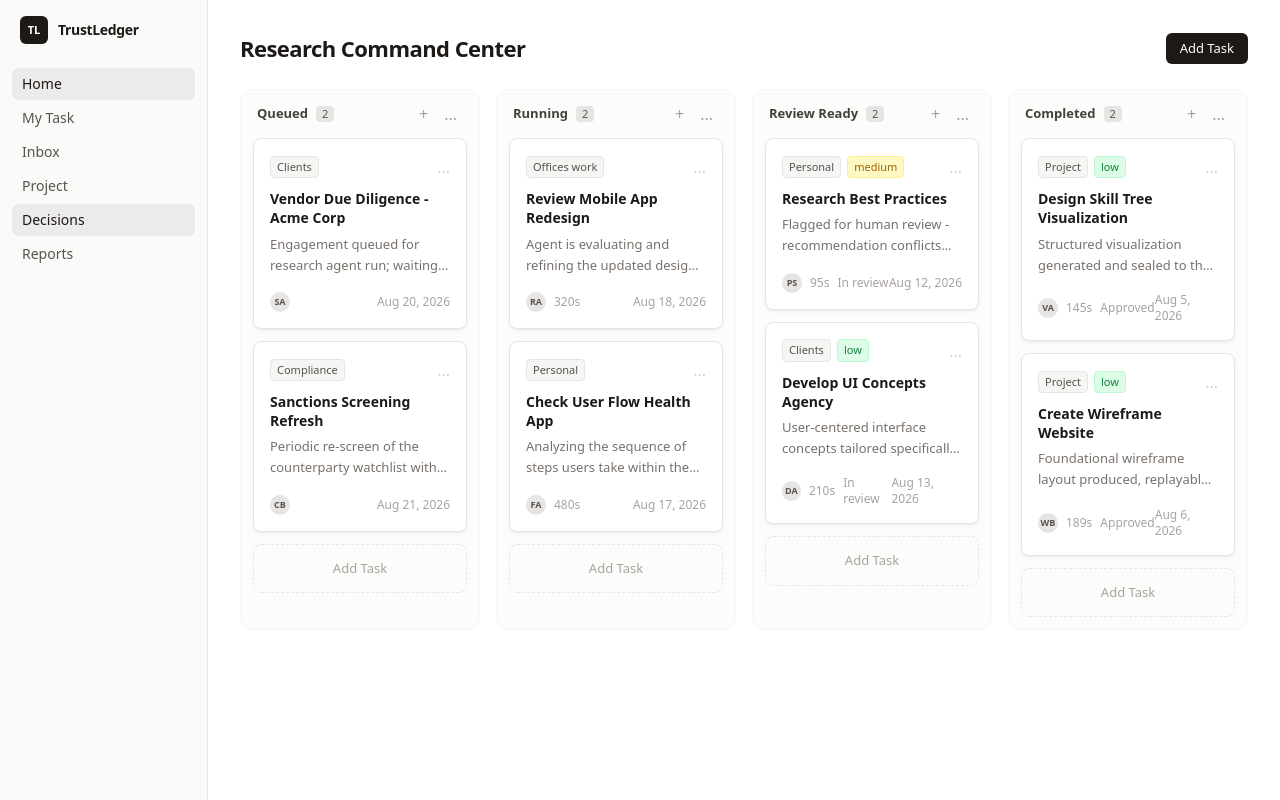
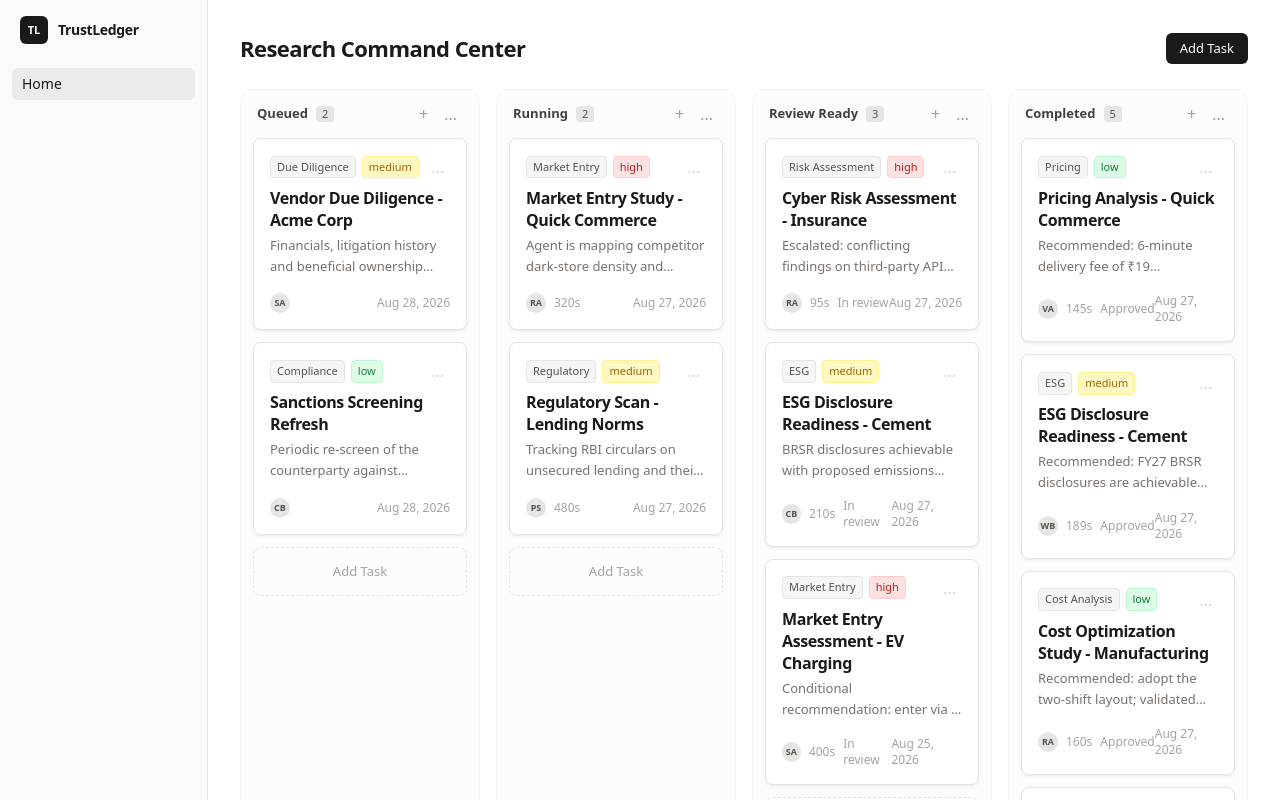
Before and after one commit to ApexYash11/TrustLedger, a Next.js app in the folder frontend/: page / in a window 1280 px wide. Shown: the top 800 px of the page. Built offline with nearby package versions, Linux system fonts and the light colour scheme; no server answers.

Commit message:
Board polish: clickable buttons with New Task modal, prominent card titles, trimmed sidebar, filled preview data

```diff
--- a/frontend/src/app/page.tsx
+++ b/frontend/src/app/page.tsx
@@ -13,18 +13,23 @@ const COLUMN_LABELS: Record<string, string> = {
   completed: "Completed",
 };
 
-/* Demo data so the design renders even when the backend is offline */
+/* Preview data: static cards shown alongside live data so the board layout
+   can be evaluated as it will look with a full live agent run. */
 const DEMO: DecisionListResponse = {
-  total: 8,
+  total: 12,
   decisions: [
-    { task_id: "t-1041", case_id: "Vendor Due Diligence - Acme Corp", case_type: "Clients", agent_name: "Scout Agent", status: "queued", risk_level: null, outcome: null, outcome_summary: "Engagement queued for research agent run; waiting in the processing pipeline.", duration_seconds: null, human_review_status: null, created_at: "2026-08-20T10:00:00Z" },
-    { task_id: "t-1042", case_id: "Sanctions Screening Refresh", case_type: "Compliance", agent_name: "Compliance Bot", status: "queued", risk_level: null, outcome: null, outcome_summary: "Periodic re-screen of the counterparty watchlist with fresh list data.", duration_seconds: null, human_review_status: null, created_at: "2026-08-21T10:00:00Z" },
-    { task_id: "t-1037", case_id: "Review Mobile App Redesign", case_type: "Offices work", agent_name: "Research Agent Alpha", status: "running", risk_level: null, outcome: null, outcome_summary: "Agent is evaluating and refining the updated design of a mobile application across key flows.", duration_seconds: 320, human_review_status: null, created_at: "2026-08-18T09:30:00Z" },
-    { task_id: "t-1038", case_id: "Check User Flow Health App", case_type: "Personal", agent_name: "Flow Analyzer", status: "running", risk_level: null, outcome: null, outcome_summary: "Analyzing the sequence of steps users take within the health app onboarding funnel.", duration_seconds: 480, human_review_status: null, created_at: "2026-08-17T14:00:00Z" },
-    { task_id: "t-1029", case_id: "Research Best Practices", case_type: "Personal", agent_name: "Policy Scout", status: "review_required", risk_level: "medium", outcome: "escalated", outcome_summary: "Flagged for human review - recommendation conflicts with an existing policy reference.", duration_seconds: 95, human_review_status: "pending", created_at: "2026-08-12T11:00:00Z" },
-    { task_id: "t-1031", case_id: "Develop UI Concepts Agency", case_type: "Clients", agent_name: "Design Agent", status: "review_required", risk_level: "low", outcome: "approved_with_notes", outcome_summary: "User-centered interface concepts tailored specifically to the client brand system.", duration_seconds: 210, human_review_status: "pending", created_at: "2026-08-13T11:00:00Z" },
-    { task_id: "t-1020", case_id: "Design Skill Tree Visualization", case_type: "Project", agent_name: "Vision Agent", status: "completed", risk_level: "low", outcome: "approved", outcome_summary: "Structured visualization generated and sealed to the tamper-evident audit chain.", duration_seconds: 145, human_review_status: "approved", created_at: "2026-08-05T10:00:00Z" },
-    { task_id: "t-1023", case_id: "Create Wireframe Website", case_type: "Project", agent_name: "Wireframe Bot", status: "completed", risk_level: "low", outcome: "approved", outcome_summary: "Foundational wireframe layout produced, replayable end-to-end with evidence.", duration_seconds: 189, human_review_status: "approved", created_at: "2026-08-06T10:00:00Z" },
+    { task_id: "demo-1041", case_id: "Vendor Due Diligence - Acme Corp", case_type: "Due Diligence", agent_name: "Scout Agent", status: "queued", risk_level: "medium", outcome: null, outcome_summary: "Financials, litigation history and beneficial ownership checks queued for the research pipeline.", duration_seconds: null, human_review_status: null, created_at: "2026-08-28T10:00:00Z" },
+    { task_id: "demo-1042", case_id: "Sanctions Screening Refresh", case_type: "Compliance", agent_name: "Compliance Bot", status: "queued", risk_level: "low", outcome: null, outcome_summary: "Periodic re-screen of the counterparty against updated OFAC, EU and UN watchlists.", duration_seconds: null, human_review_status: null, created_at: "2026-08-28T09:15:00Z" },
+    { task_id: "demo-1037", case_id: "Market Entry Study - Quick Commerce", case_type: "Market Entry", agent_name: "Research Agent Alpha", status: "running", risk_level: "high", outcome: null, outcome_summary: "Agent is mapping competitor dark-store density and delivery-fee economics across tier-1 cities.", duration_seconds: 320, human_review_status: null, created_at: "2026-08-27T09:30:00Z" },
+    { task_id: "demo-1038", case_id: "Regulatory Scan - Lending Norms", case_type: "Regulatory", agent_name: "Policy Scout", status: "running", risk_level: "medium", outcome: null, outcome_summary: "Tracking RBI circulars on unsecured lending and their impact on the proposed credit line.", duration_seconds: 480, human_review_status: null, created_at: "2026-08-27T08:10:00Z" },
+    { task_id: "demo-1029", case_id: "Cyber Risk Assessment - Insurance", case_type: "Risk Assessment", agent_name: "Risk Agent", status: "review_required", risk_level: "high", outcome: "escalated", outcome_summary: "Escalated: conflicting findings on third-party API exposure; routed for partner review.", duration_seconds: 95, human_review_status: "pending", created_at: "2026-08-27T11:00:00Z" },
+    { task_id: "demo-1031", case_id: "ESG Disclosure Readiness - Cement", case_type: "ESG", agent_name: "Compliance Bot", status: "review_required", risk_level: "medium", outcome: "approved_with_notes", outcome_summary: "BRSR disclosures achievable with proposed emissions data; two gaps flagged for notes.", duration_seconds: 210, human_review_status: "pending", created_at: "2026-08-27T10:20:00Z" },
+    { task_id: "demo-1026", case_id: "Market Entry Assessment - EV Charging", case_type: "Market Entry", agent_name: "Scout Agent", status: "review_required", risk_level: "high", outcome: "conditional", outcome_summary: "Conditional recommendation: enter via a phased pilot in the Jaipur-Udaipur corridor.", duration_seconds: 400, human_review_status: "pending", created_at: "2026-08-25T14:45:00Z" },
+    { task_id: "demo-1020", case_id: "Pricing Analysis - Quick Commerce", case_type: "Pricing", agent_name: "Vision Agent", status: "completed", risk_level: "low", outcome: "approved", outcome_summary: "Recommended: 6-minute delivery fee of ₹19 maximizes retention without breaching the ₹24 cost floor.", duration_seconds: 145, human_review_status: "approved", created_at: "2026-08-27T10:00:00Z" },
+    { task_id: "demo-1023", case_id: "ESG Disclosure Readiness - Cement", case_type: "ESG", agent_name: "Wireframe Bot", status: "completed", risk_level: "medium", outcome: "approved", outcome_summary: "Recommended: FY27 BRSR disclosures are achievable with the proposed emissions data model.", duration_seconds: 189, human_review_status: "approved", created_at: "2026-08-27T09:00:00Z" },
+    { task_id: "demo-1017", case_id: "Cost Optimization Study - Manufacturing", case_type: "Cost Analysis", agent_name: "Research Agent Alpha", status: "completed", risk_level: "low", outcome: "approved", outcome_summary: "Recommended: adopt the two-shift layout; validated ₹3.4 crore annual saving with no capex.", duration_seconds: 160, human_review_status: "approved", created_at: "2026-08-27T08:30:00Z" },
+    { task_id: "demo-1013", case_id: "Regulatory Scan - Data Privacy", case_type: "Regulatory", agent_name: "Policy Scout", status: "completed", risk_level: "medium", outcome: "rejected", outcome_summary: "Not recommended: launch the wallet feature only after DPDP compliance sign-off on the consent flow.", duration_seconds: 230, human_review_status: "approved", created_at: "2026-08-26T16:00:00Z" },
+    { task_id: "demo-1011", case_id: "M&A Screening - Logistics Target", case_type: "M&A Screening", agent_name: "Scout Agent", status: "completed", risk_level: "high", outcome: "escalated", outcome_summary: "Escalated: target's pending tax litigation materially changes the valuation band; partner sign-off needed.", duration_seconds: 310, human_review_status: "approved", created_at: "2026-08-25T12:00:00Z" },
   ] as TaskSummary[],
 };
 
@@ -33,6 +38,7 @@ export default function DashboardPage() {
   const [data, setData] = useState<DecisionListResponse>(DEMO);
   const [dragId, setDragId] = useState<string | null>(null);
   const [dragOverCol, setDragOverCol] = useState<string | null>(null);
+  const [modalCol, setModalCol] = useState<string | null>(null);
 
   /** Track in-flight drags so the auto-refresh can skip while dragging. */
   const isDraggingRef = useRef(false);
@@ -44,7 +50,10 @@ export default function DashboardPage() {
       .listDecisions()
       .then((res) => {
         // Guard again in case drag started between fetch and resolve
-        if (!isDraggingRef.current) setData(res);
+        if (!isDraggingRef.current)
+          // Static preview cards are kept alongside live data so the board
+          // layout can be evaluated as it will look with a full agent run.
+          setData({ total: res.total + DEMO.decisions.length, decisions: [...DEMO.decisions, ...res.decisions] });
       })
       .catch(() => {});
   }, []);
@@ -96,6 +105,26 @@ export default function DashboardPage() {
       });
   };
 
+  const addTask = (col: string, title: string, caseType: string) => {
+    const newCard: TaskSummary = {
+      task_id: `local-${Date.now()}`,
+      case_id: title,
+      case_type: caseType || "Research",
+      agent_name: "Unassigned",
+      status: col,
+      risk_level: null,
+      outcome: null,
+      outcome_summary: null,
+      duration_seconds: null,
+      human_review_status: null,
+      created_at: new Date().toISOString(),
+    };
+    setData((prev) => ({
+      total: prev.total + 1,
+      decisions: [newCard, ...prev.decisions],
+    }));
+  };
+
   return (
     <div className="flex min-h-screen">
       <Sidebar />
@@ -104,7 +133,10 @@ export default function DashboardPage() {
         <h1 className="text-[22px] font-bold tracking-tight text-stone-900">
           Research Command Center
         </h1>
-        <button className="rounded-md bg-stone-900 px-3.5 py-1.5 text-[13px] font-medium text-white transition-colors hover:bg-stone-700">
+        <button
+          onClick={() => setModalCol("queued")}
+          className="rounded-md bg-stone-900 px-3.5 py-1.5 text-[13px] font-medium text-white transition-colors hover:bg-stone-700"
+        >
           Add Task
         </button>
       </div>
@@ -133,8 +165,20 @@ export default function DashboardPage() {
                     </span>
                   </h2>
                   <div className="flex items-center gap-1 text-stone-400">
-                    <button className="rounded px-1.5 hover:bg-stone-200 hover:text-stone-700">+</button>
-                    <button className="rounded px-1.5 hover:bg-stone-200 hover:text-stone-700">...</button>
+                    <button
+                      title="Add task to this column"
+                      onClick={() => setModalCol(col)}
+                      className="rounded px-1.5 hover:bg-stone-200 hover:text-stone-700"
+                    >
+                      +
+                    </button>
+                    <button
+                      title="More options"
+                      onClick={() => setModalCol(col)}
+                      className="rounded px-1.5 hover:bg-stone-200 hover:text-stone-700"
+                    >
+                      ...
+                    </button>
                   </div>
                 </div>
 
@@ -151,7 +195,10 @@ export default function DashboardPage() {
                     </div>
                   ))}
 
-                  <button className="w-full rounded-lg border border-dashed border-stone-200 py-3.5 text-[13px] text-stone-400 transition-colors hover:border-stone-400 hover:text-stone-600">
+                  <button
+                    onClick={() => setModalCol(col)}
+                    className="w-full rounded-lg border border-dashed border-stone-200 py-3.5 text-[13px] text-stone-400 transition-colors hover:border-stone-400 hover:text-stone-600"
+                  >
                     Add Task
                   </button>
                 </div>
@@ -160,6 +207,70 @@ export default function DashboardPage() {
           })}
         </div>
       </main>
+      {modalCol && (
+        <NewTaskModal col={modalCol} onClose={() => setModalCol(null)} onCreate={addTask} />
+      )}
     </div>
   );
 }
+
+function NewTaskModal({
+  col,
+  onClose,
+  onCreate,
+}: {
+  col: string;
+  onClose: () => void;
+  onCreate: (col: string, title: string, caseType: string) => void;
+}) {
+  const [title, setTitle] = useState("");
+  const [caseType, setCaseType] = useState("");
+  return (
+    <div
+      className="fixed inset-0 z-50 flex items-center justify-center bg-stone-900/30 p-4"
+      onClick={onClose}
+    >
+      <div
+        className="w-full max-w-sm rounded-xl border border-stone-200 bg-white p-5 shadow-xl"
+        onClick={(e) => e.stopPropagation()}
+      >
+        <h2 className="mb-4 text-base font-semibold tracking-tight text-stone-900">
+          New Task <span className="font-normal text-stone-400">in {COLUMN_LABELS[col]}</span>
+        </h2>
+        <label className="mb-1 block text-xs font-medium text-stone-500">Title</label>
+        <input
+          autoFocus
+          value={title}
+          onChange={(e) => setTitle(e.target.value)}
+          placeholder="e.g. Vendor Due Diligence - Acme Corp"
+          className="mb-3 w-full rounded-md border border-stone-200 px-3 py-2 text-sm text-stone-900 outline-none focus:border-stone-400"
+        />
+        <label className="mb-1 block text-xs font-medium text-stone-500">Case type</label>
+        <input
+          value={caseType}
+          onChange={(e) => setCaseType(e.target.value)}
+          placeholder="e.g. Due Diligence"
+          className="mb-5 w-full rounded-md border border-stone-200 px-3 py-2 text-sm text-stone-900 outline-none focus:border-stone-400"
+        />
+        <div className="flex justify-end gap-2">
+          <button
+            onClick={onClose}
+            className="rounded-md border border-stone-200 px-3 py-1.5 text-[13px] font-medium text-stone-600 transition-colors hover:bg-stone-100"
+          >
+            Cancel
+          </button>
+          <button
+            disabled={!title.trim()}
+            onClick={() => {
+              onCreate(col, title.trim(), caseType.trim());
+              onClose();
+            }}
+            className="rounded-md bg-stone-900 px-3.5 py-1.5 text-[13px] font-medium text-white transition-colors hover:bg-stone-700 disabled:cursor-not-allowed disabled:opacity-40"
+          >
+            Create
+          </button>
+        </div>
+      </div>
+    </div>
+  );
+}
--- a/frontend/src/components/Sidebar.tsx
+++ b/frontend/src/components/Sidebar.tsx
@@ -5,11 +5,6 @@ import { usePathname } from "next/navigation";
 
 const NAV = [
   { label: "Home", href: "/" },
-  { label: "My Task", href: "/tasks" },
-  { label: "Inbox", href: "/inbox" },
-  { label: "Project", href: "/project" },
-  { label: "Decisions", href: "/" },
-  { label: "Reports", href: "/reports" },
 ];
 
 export default function Sidebar() {
--- a/frontend/src/components/TaskCard.tsx
+++ b/frontend/src/components/TaskCard.tsx
@@ -1,5 +1,6 @@
 "use client";
 
+import { useState } from "react";
 import { TaskSummary } from "@/lib/api";
 
 // Plain dash instead of em-dash (flagged by writing-quality checkers).
@@ -29,9 +30,11 @@ function initials(name: string) {
 }
 
 export default function TaskCard({ card }: { card: TaskSummary }) {
+  const [menuOpen, setMenuOpen] = useState(false);
   const tag = clean(card.case_type || "Case");
   const riskKey = card.risk_level ?? "";
   const tagCls = RISK_TAGS[riskKey];
+  const summary = card.outcome_summary ?? card.outcome?.replace(/_/g, " ") ?? null;
   const reviewLabel =
     card.human_review_status === "pending"
       ? "In review"
@@ -43,9 +46,9 @@ export default function TaskCard({ card }: { card: TaskSummary }) {
     <a
       href={`/decisions/${card.task_id}`}
       draggable
-      className="card-hover block cursor-grab rounded-lg border border-stone-200 bg-white p-4 shadow-card active:cursor-grabbing"
+      className="card-hover relative block cursor-grab rounded-lg border border-stone-200 bg-white p-4 shadow-card active:cursor-grabbing"
     >
-      <div className="mb-2.5 flex items-center justify-between">
+      <div className="mb-2 flex items-center justify-between">
         <div className="flex items-center gap-1.5">
           <span className="rounded border border-stone-200 bg-stone-100 px-1.5 py-0.5 text-[11px] font-medium text-stone-600">
             {tag}
@@ -56,13 +59,57 @@ export default function TaskCard({ card }: { card: TaskSummary }) {
             </span>
           )}
         </div>
-        <span className="text-stone-300 hover:text-stone-500">...</span>
+        <button
+          type="button"
+          aria-label="Card options"
+          onClick={(e) => {
+            e.preventDefault();
+            e.stopPropagation();
+            setMenuOpen((v) => !v);
+          }}
+          className="rounded px-1.5 text-stone-300 transition-colors hover:bg-stone-100 hover:text-stone-600"
+        >
+          ...
+        </button>
       </div>
 
-      <h3 className="mb-1.5 text-sm font-semibold leading-snug text-stone-900">{card.case_id}</h3>
-      <p className="mb-4 line-clamp-2 text-[13px] leading-relaxed text-stone-500">
-        {card.outcome_summary ?? card.outcome?.replace(/_/g, " ") ?? "No summary recorded yet."}
-      </p>
+      {menuOpen && (
+        <div
+          className="absolute right-2 top-8 z-20 w-40 overflow-hidden rounded-md border border-stone-200 bg-white py-1 shadow-lg"
+          onMouseLeave={() => setMenuOpen(false)}
+        >
+          <span
+            className="block cursor-pointer px-3 py-1.5 text-[13px] text-stone-700 hover:bg-stone-100"
+            onClick={(e) => {
+              e.preventDefault();
+              e.stopPropagation();
+              window.location.href = `/decisions/${card.task_id}`;
+            }}
+          >
+            Open decision
+          </span>
+          <span
+            className="block cursor-pointer px-3 py-1.5 text-[13px] text-stone-700 hover:bg-stone-100"
+            onClick={(e) => {
+              e.preventDefault();
+              e.stopPropagation();
+              navigator.clipboard
+                ?.writeText(`${window.location.origin}/decisions/${card.task_id}`)
+                .catch(() => {});
+              setMenuOpen(false);
+            }}
+          >
+            Copy link
+          </span>
+        </div>
+      )}
+
+      <h3 className="mb-1 text-base font-semibold leading-snug tracking-tight text-stone-900">
+        {card.case_id}
+      </h3>
+      {summary && (
+        <p className="mb-4 line-clamp-2 text-[13px] leading-relaxed text-stone-500">{summary}</p>
+      )}
 
       <div className="flex items-center justify-between text-xs text-stone-400">
         <div className="flex items-center gap-2">
```
